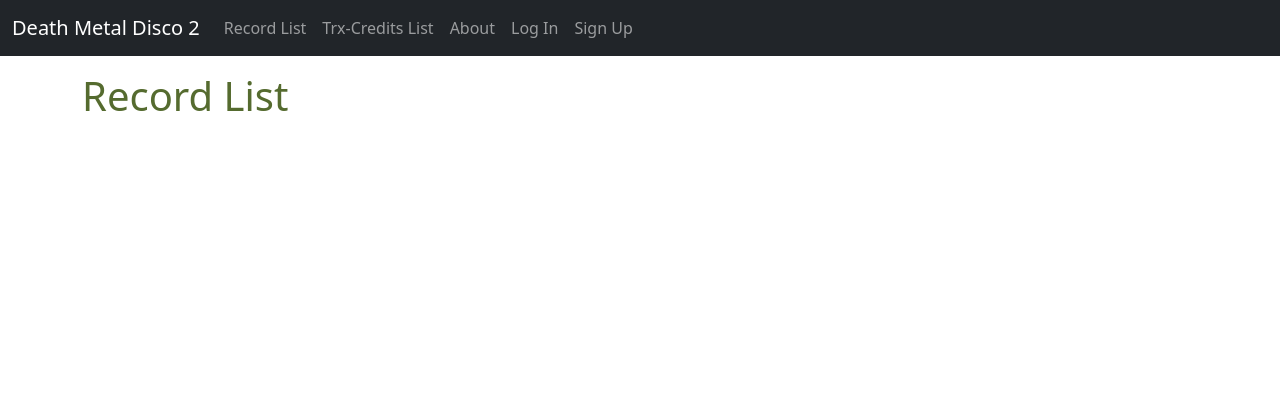
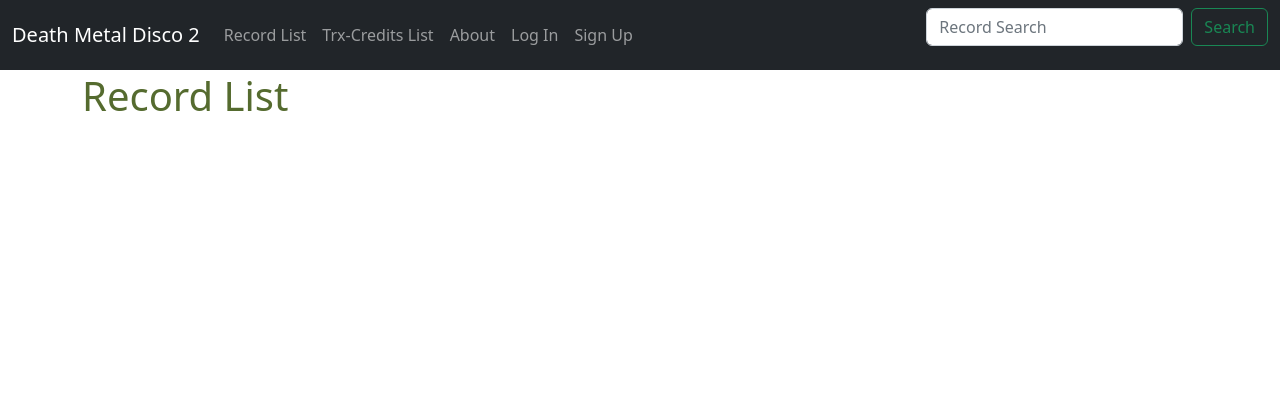
Before and after one commit to rbuerki/death-metal-disco-2, a Django app: page /discobase/list_record/ in a window 1280 px wide. Shown: the top 420 px of the page. Run offline with Django 4.2, Linux system fonts and the light colour scheme; data that the repository does not hold is empty; parts of the project's set-up code (start-up, migrations or seed data) failed here and were passed over.

Commit message:
Add basic search to navbar

```diff
--- a/app/discobase/views.py
+++ b/app/discobase/views.py
@@ -1,6 +1,7 @@
 from datetime import date, timedelta
 
 from django.http import HttpResponse
+from django.db.models import Q
 from django.db.models.signals import post_delete, post_save, pre_delete
 from django.dispatch import receiver
 from django.views.generic import ListView, View
@@ -11,7 +12,24 @@ from discobase.models import Dump, Record, TrxCredit
 class RecordListView(ListView):
     model = Record
     contect_object_name = "record_list"
-    queryset = Record.objects.filter(is_active="True")
+
+    def get_queryset(self):
+        """Override default queryset by filtering for the
+        input from the navbar search window. If there is none
+        return all recors.
+        NOTE: This might slow down the base list page. Maybe I
+        should make a separate RecordSearchListView.
+        """
+        query = self.request.GET.get("q")
+        if not query:
+            return Record.objects.all()
+        else:
+            return Record.objects.filter(
+                Q(title__icontains=query)
+                | Q(artists__artist_name__icontains=query)
+                | Q(labels__label_name__icontains=query)
+                | Q(record_format__format_name=query)
+            )
 
 
 class TrxCreditListView(ListView):
--- a/app/templates/_base.html
+++ b/app/templates/_base.html
@@ -47,6 +47,11 @@
                         </li>
                     {% endif %}
                 </ul>
+                <!-- Search django-book p.222-->
+                <form class="d-flex" action="{% url 'discobase:list_record' %}" method="GET">
+                    <input class="form-control me-2" type="search" name="q" placeholder="Record Search" aria-label="Record Search">
+                    <button class="btn btn-outline-success" type=submit">Search</button>
+                </form>
             </div>
         </div>
     </nav>
```
Also changed, not shown: app/discobase/tests.py (+24 -0 lines).
